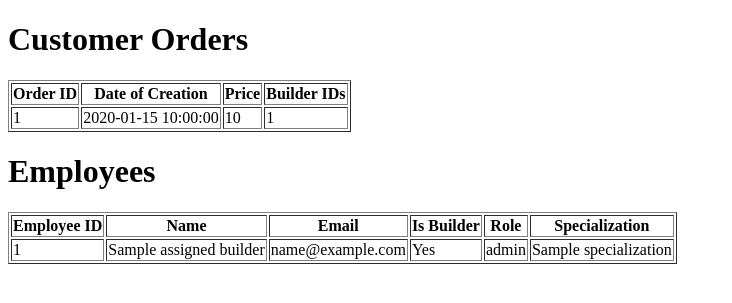
After one commit to ser0vs/imse_yacht, a Flask app: page /usecase_student2_nosql in a window 1280 px wide. The commit adds this page. Shown: the top 303 px of the page, without its empty margins (0-732 px from the left). Run offline with Flask 3, Linux system fonts and the light colour scheme; tables that the repository leaves empty hold one stand-in row (values such as "Sample post"); a database or web service that is not in the repository returns one stand-in record (values such as "Sample title").

Commit message:
usecase in sql gets tables properly

```diff
--- a/app.py
+++ b/app.py
@@ -1,6 +1,6 @@
 from flask import Flask, render_template, request, redirect, flash, url_for
 import subprocess
-import os
+import os, json
 import mysql.connector
 import pymongo
 from datetime import datetime, date, time
@@ -99,7 +99,6 @@ def place_order_nosql():
 @app.route("/migrate_data", methods=["POST"])
 def migrate_data():
     try:
-        # Connect to SQL and MongoDB
         sql_connection = connect_to_database()
         mongo_db = connect_to_mongo()
 
@@ -107,13 +106,31 @@ def migrate_data():
         orders_collection = mongo_db["orders"]
         employees_collection = mongo_db["employees"]
 
-        # Clear existing data in MongoDB
+        # Clear existing MongoDB data
         orders_collection.delete_many({})
         employees_collection.delete_many({})
 
         cursor = sql_connection.cursor(dictionary=True)
 
-        # Migrate Orders Collection
+        # Fetch Employees
+        cursor.execute("SELECT * FROM Employee")
+        employees = cursor.fetchall()
+
+        # Fetch Builders
+        cursor.execute(
+            """
+            SELECT e.employeeID, b.role, b.specialization
+            FROM Employee e
+            INNER JOIN Builder b ON e.employeeID = b.employeeID
+            """
+        )
+        builders = {b["employeeID"]: b for b in cursor.fetchall()}
+
+        # Fetch Buddies
+        cursor.execute("SELECT * FROM BuddyOf")
+        buddies = cursor.fetchall()
+
+        # Fetch Orders
         cursor.execute(
             """
             SELECT o.orderID, o.dateOfCreation, o.price,
@@ -124,22 +141,38 @@ def migrate_data():
         )
         orders = cursor.fetchall()
 
+        # Fetch Yachts
         cursor.execute("SELECT * FROM Yacht")
         yachts = cursor.fetchall()
 
-        cursor.execute(
-            """
-            SELECT e.employeeID, e.name, e.email,
-                   b.role, b.specialization, cob.orderID
-            FROM Employee e
-            LEFT JOIN Builder b ON e.employeeID = b.employeeID
-            LEFT JOIN CustomerOrderBuilder cob ON e.employeeID = cob.employeeID
-            """
-        )
-        builders = cursor.fetchall()
+        # Fetch Builders assigned to orders
+        cursor.execute("SELECT * FROM CustomerOrderBuilder")
+        order_builder_assignments = cursor.fetchall()
 
+        # Collecting migrated data
+        migrated_employees = []
+        migrated_orders = []
+
+        # Insert Employees into MongoDB
+        for emp in employees:
+            # Build employee document
+            emp_doc = {
+                "employeeID": emp["employeeID"],
+                "name": emp["name"],
+                "email": emp["email"],
+                "isBuilder": emp["employeeID"] in builders,
+                "role": builders.get(emp["employeeID"], {}).get("role"),
+                "specialization": builders.get(emp["employeeID"], {}).get("specialization"),
+                "buddies": [
+                    buddy["employeeID2"]
+                    for buddy in buddies
+                    if buddy["employeeID1"] == emp["employeeID"]
+                ],
+            }
+            migrated_employees.append(emp_doc)
+
+        # Insert Orders into MongoDB
         for order in orders:
-            # Get yachts associated with this order
             order_yachts = [
                 {
                     "yachtID": yacht["yachtID"],
@@ -150,83 +183,58 @@ def migrate_data():
                 if yacht["orderID"] == order["orderID"]
             ]
 
-            # Get builders associated with this order
+            # Assign builders to order
             assigned_builders = [
                 {
-                    "employeeID": builder["employeeID"],
-                    "name": builder["name"],
-                    "email": builder["email"],
-                    "role": builder["role"],
-                    "specialization": builder["specialization"],
+                    "employeeID": assignment["employeeID"],
+                    "name": next(
+                        (emp["name"] for emp in employees if emp["employeeID"] == assignment["employeeID"]),
+                        None
+                    ),
+                    "email": next(
+                        (emp["email"] for emp in employees if emp["employeeID"] == assignment["employeeID"]),
+                        None
+                    ),
+                    "role": builders.get(assignment["employeeID"], {}).get("role"),
+                    "specialization": builders.get(assignment["employeeID"], {}).get("specialization"),
                 }
-                for builder in builders
-                if builder["orderID"] == order["orderID"]
+                for assignment in order_builder_assignments
+                if assignment["orderID"] == order["orderID"]
             ]
 
-            # Handle 'dateOfCreation' properly for MongoDB.
-            # If 'order["dateOfCreation"]' is a date or datetime, PyMongo can't encode a plain date.
-            # Convert it to datetime at midnight:
+            # Convert dateOfCreation
             date_field = order["dateOfCreation"]
             if isinstance(date_field, date) and not isinstance(date_field, datetime):
                 date_field = datetime.combine(date_field, time.min)
 
-            # Insert order document into MongoDB
-            orders_collection.insert_one(
-                {
-                    "orderID": order["orderID"],
-                    "dateOfCreation": date_field,
-                    "price": order["price"],
-                    "customer": {
-                        "customerID": order["customerID"],
-                        "name": order["customerName"],
-                        "email": order["customerEmail"],
-                    },
-                    "yachts": order_yachts,
-                    "assignedBuilders": assigned_builders,
-                }
-            )
+            order_doc = {
+                "orderID": order["orderID"],
+                "dateOfCreation": date_field,
+                "price": order["price"],
+                "customer": {
+                    "customerID": order["customerID"],
+                    "name": order["customerName"],
+                    "email": order["customerEmail"],
+                },
+                "yachts": order_yachts,
+                "assignedBuilders": assigned_builders,
+            }
 
-        # Migrate Employees Collection
-        cursor.execute("SELECT * FROM Employee")
-        employees = cursor.fetchall()
+            migrated_orders.append(order_doc)
 
-        cursor.execute("SELECT * FROM BuddyOf")
-        buddies = cursor.fetchall()
+        # Insert data into MongoDB collections (debugging before actual insertion)
+        employees_collection.insert_many(migrated_employees)
+        orders_collection.insert_many(migrated_orders)
 
-        # Build a list of base employee documents
-        employee_docs = [
-            {
-                "employeeID": emp["employeeID"],
-                "name": emp["name"],
-                "email": emp["email"],
-                "role": None,
-                "specialization": None,
-            }
-            for emp in employees
-        ]
+        # Debug print final JSON migrated data
+        debug_data = {
+            "employees": migrated_employees,
+            "orders": migrated_orders
+        }
 
-        # Add builder details
-        for builder in builders:
-            for emp in employee_docs:
-                if emp["employeeID"] == builder["employeeID"]:
-                    emp["role"] = builder["role"]
-                    emp["specialization"] = builder["specialization"]
+        # Print JSON debug information (formatted)
+        return f"<pre>{json.dumps(debug_data, indent=4, default=str)}</pre>"
 
-        # Add buddy relationships
-        for emp in employee_docs:
-            emp["buddies"] = [
-                buddy["employeeID2"]
-                for buddy in buddies
-                if buddy["employeeID1"] == emp["employeeID"]
-            ]
-
-        # Insert employee docs into MongoDB
-        employees_collection.insert_many(employee_docs)
-
-        cursor.close()
-        sql_connection.close()
-
-        return "Data migration completed successfully!"
     except Exception as e:
         return f"Error during data migration: {e}"
 
@@ -609,46 +617,43 @@ def report_student2():
     return render_template("report_student2.html", builders=builders)
 
 
-@app.route("/usecase_student2_nosql", methods=["POST"])
+@app.route("/usecase_student2_nosql", methods=["GET"])
 def usecase_student2_nosql():
-    """
-    Assign an existing MongoDB 'orders' doc to a builder by pushing to the 'assignedBuilders' array.
-    """
+    db = connect_to_mongo()
+    orders_coll = db.orders
+
+    error_message = ""
+
     try:
-        db = connect_to_mongo()
-        orders_coll = db.orders
+        # Fetch all orders from the collection
+        orders = list(orders_coll.find({}, {"_id": 0}))  # Exclude MongoDB `_id`
 
-        # Example: we get 'orderID' and some builder details from a form
-        order_id = int(request.form.get("orderID"))
-        employee_id = int(request.form.get("employeeID"))
-        builder_name = request.form.get("builderName")
-        builder_email = request.form.get("builderEmail")
-        builder_role = request.form.get("builderRole")
-        builder_spec = request.form.get("builderSpecialization")
+        # Prepare employees table from assignedBuilders
+        employees = []
+        employee_ids = set()  # To avoid duplicates
 
-        # Perform update in Mongo
-        result = orders_coll.update_one(
-            {"orderID": order_id},
-            {
-                "$push": {
-                    "assignedBuilders": {
-                        "employeeID": employee_id,
-                        "name": builder_name,
-                        "email": builder_email,
-                        "role": builder_role,
-                        "specialization": builder_spec
-                    }
-                }
-            }
-        )
-
-        if result.modified_count > 0:
-            return f"Order {order_id} assigned to {builder_name} (NoSQL)!"
-        else:
-            return f"Could not find order {order_id} or assignment failed."
+        for order in orders:
+            for builder in order.get("assignedBuilders", []):
+                if builder["employeeID"] not in employee_ids:
+                    employees.append({
+                        "employeeID": builder["employeeID"],
+                        "name": builder["name"],
+                        "email": builder["email"],
+                        "isBuilder": "Yes",
+                        "role": builder.get("role", ""),
+                        "specialization": builder.get("specialization", ""),
+                    })
+                    employee_ids.add(builder["employeeID"])
 
     except Exception as e:
-        return f"Error in assign_order_nosql: {e}"
+        error_message = f"An error occurred while fetching data: {e}"
+
+    return render_template(
+        "usecase_student2_nosql.html",
+        orders=orders,
+        employees=employees,
+        error_message=error_message
+    )
 
 
 
--- a/templates/index_nosql.html
+++ b/templates/index_nosql.html
@@ -19,7 +19,7 @@
     <br>
 
     <h2>Student 2 (Ovsiannikov)</h2>
-    <form action="/usecase_student2_nosql" method="post">
+    <form action="/usecase_student2_nosql" method="get">
       <button type="submit">Add Order to Employee (NoSQL - Student 2)</button>
     </form>
 
--- /dev/null
+++ b/templates/usecase_student2_nosql.html
@@ -0,0 +1,65 @@
+<!DOCTYPE html>
+<html>
+<head>
+    <title>Use Case - Student 2</title>
+</head>
+<body>
+    <h1>Customer Orders</h1>
+    <table border="1">
+        <thead>
+            <tr>
+                <th>Order ID</th>
+                <th>Date of Creation</th>
+                <th>Price</th>
+                <th>Builder IDs</th>
+            </tr>
+        </thead>
+        <tbody>
+            {% for order in orders %}
+            <tr>
+                <td>{{ order.orderID }}</td>
+                <td>{{ order.dateOfCreation }}</td>
+                <td>{{ order.price }}</td>
+                <td>
+                    {% if order.assignedBuilders %}
+                        {{ order.assignedBuilders | map(attribute='employeeID') | join(', ') }}
+                    {% else %}
+                        -
+                    {% endif %}
+                </td>
+            </tr>
+            {% endfor %}
+        </tbody>
+    </table>
+
+    <h1>Employees</h1>
+    <table border="1">
+        <thead>
+            <tr>
+                <th>Employee ID</th>
+                <th>Name</th>
+                <th>Email</th>
+                <th>Is Builder</th>
+                <th>Role</th>
+                <th>Specialization</th>
+            </tr>
+        </thead>
+        <tbody>
+            {% for employee in employees %}
+            <tr>
+                <td>{{ employee.employeeID }}</td>
+                <td>{{ employee.name }}</td>
+                <td>{{ employee.email }}</td>
+                <td>{{ employee.isBuilder }}</td>
+                <td>{{ employee.role }}</td>
+                <td>{{ employee.specialization }}</td>
+            </tr>
+            {% endfor %}
+        </tbody>
+    </table>
+
+    {% if error_message %}
+    <p style="color: red;">{{ error_message }}</p>
+    {% endif %}
+</body>
+</html>
```
